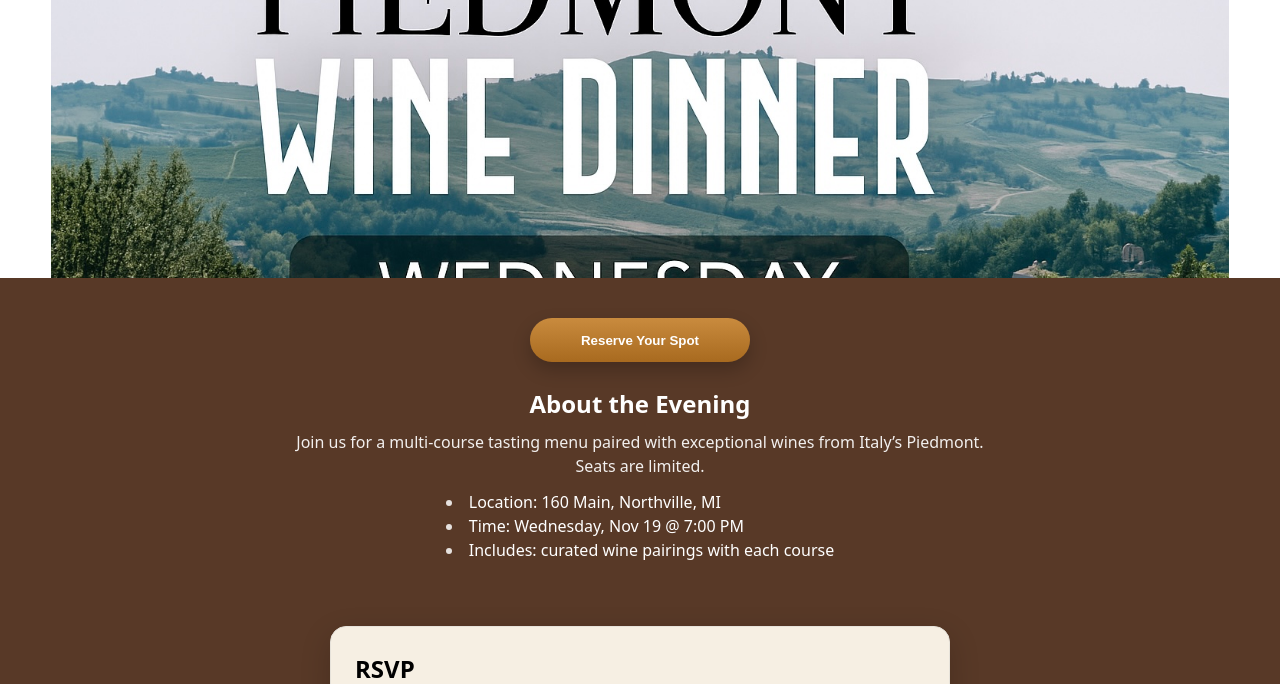
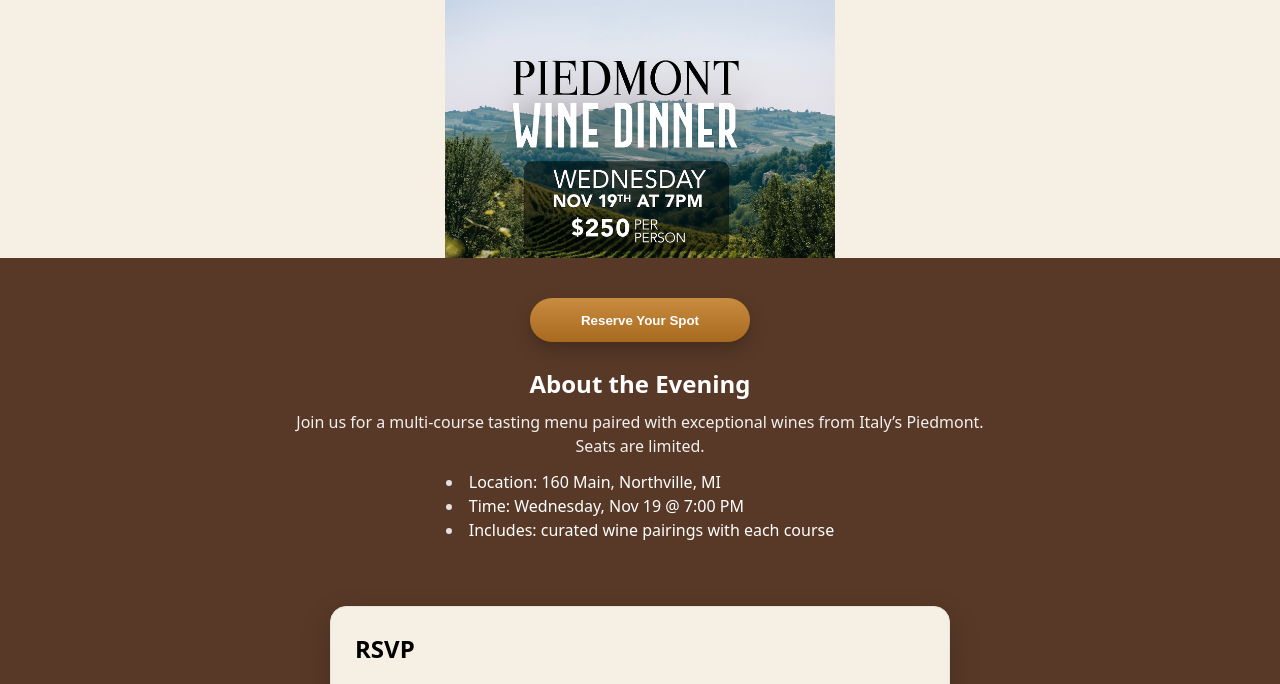
Before and after one commit to gabrielbressanelli/160MainEvents, a plain HTML site: page public/index.html in a window 1280 px wide. Shown: the part 63-747 px from the top of the page. Drawn offline with Linux system fonts and the light colour scheme.

Commit message:
switching to fit approach

```diff
--- a/public/styles.css
+++ b/public/styles.css
@@ -70,55 +70,45 @@ body{
   filter: brightness(.97);
 }
 
-/* =========================
-   HERO (picture-based)
-   ========================= */
-/* Set a predictable, slim height band */
-/* Poster mode: full image fits inside a slim band */
-/* HERO — text is baked into the image */
-.hero{
-  /* a shallow, centered band */
-  height: clamp(280px, 32vh, 420px);
-  display: flex;
-  align-items: center;
-  justify-content: center;
-  background: var(--white); /* or your page bg */
+/* Mobile defaults (unchanged) */
+.hero {
+  position: relative;
+  min-height: 70vh;
+  display: block;
   overflow: hidden;
+  background: #0b0d0f;
+}
+.hero-media,
+.hero-img { width: 100%; height: 100%; display: block; }
+.hero-img {
+  object-fit: cover;
+  object-position: 50% 30%;
+}
+.hero-overlay {
+  position: absolute; inset: 0;
+  pointer-events: none;
+  background: linear-gradient(180deg, rgba(0,0,0,.10) 0%, rgba(0,0,0,.25) 55%, rgba(0,0,0,.50) 85%, rgba(0,0,0,.60) 100%);
 }
 
-/* keep a wrapper so we can cap width on large screens */
-.hero-media{
-  width: min(1200px, 92vw);  /* prevents mega-wide stretching */
+/* ---------- Desktop: show full graphic, keep it shallow ---------- */
+@media (min-width: 1024px) {
+  .hero {
+    /* cap total height so it’s ~1/3 screen; never too tall, never too tiny */
+    height: clamp(260px, 32vh, 440px);
+    min-height: auto;    /* override the 70vh mobile rule */
+    max-height: 520px;   /* safety cap for huge screens */
+    background: #f6efe3; /* pleasant “letterbox” color behind the image edges */
+  }
+
+  .hero-img {
+    height: 100%;
+    width: 100%;
+    object-fit: contain;      /* <-- key change: no cropping on desktop */
+    object-position: center;  /* center the artwork */
+  }
+
+  .hero-overlay { display: none; } /* baked-in text doesn’t need extra darkening */
 }
-
-/* show the whole image; no cropping */
-.hero-img{
-  width: 100%;
-  height: auto;
-  object-fit: contain;
-  object-position: center center;
-}
-
-/* remove/dial back the dark overlay for desktop since text is on the image */
-.hero-overlay{ display: none; }
-
-/* If you want the hero even shorter on very wide desktops */
-@media (min-width: 1400px){
-  .hero{ height: clamp(260px, 28vh, 380px); }
-}
-
-/* Keep the old behavior on phones where you might WANT the crop */
-@media (max-width: 799px){
-  .hero{
-    height: 56vh;             /* taller on mobile if you like */
-  }
-  .hero-img{
-    object-fit: cover;        /* ok to crop on mobile */
-    object-position: 50% 30%;
-  }
-  .hero-overlay{ display: block; }
-}
-
 
 /* If you still place a logo inside the hero, keep this helper */
 .logo{
```
